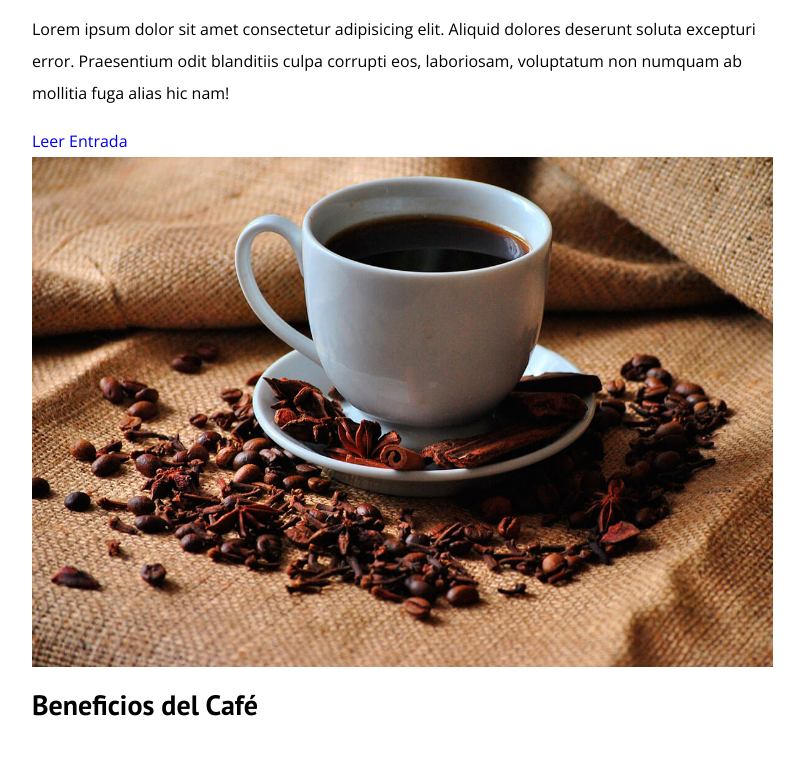
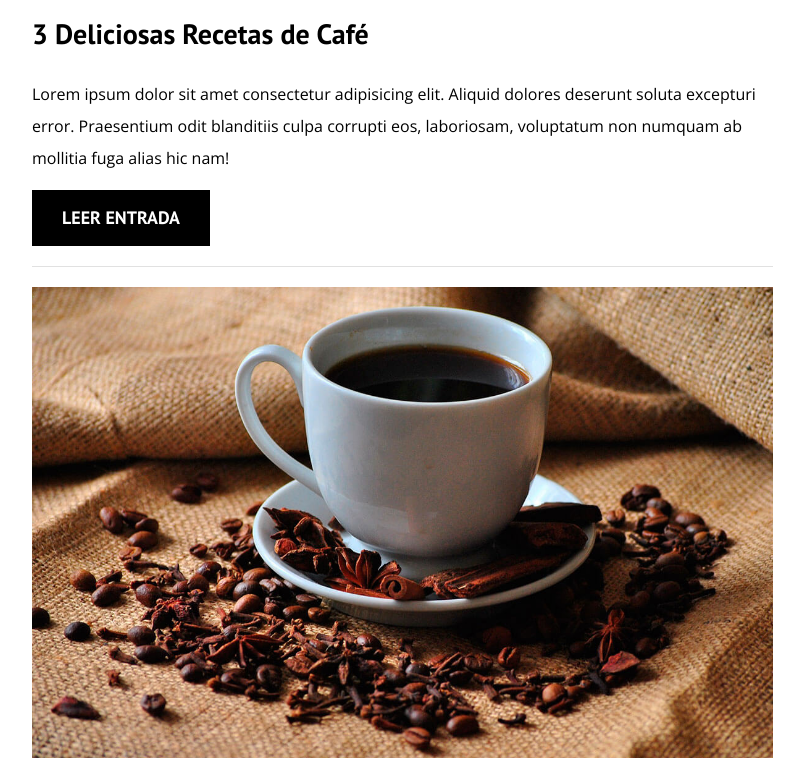
Before and after one commit to Fedejael/CCJ-DWC, a plain HTML site: page BLOGDECAFE/index.html in a window 1280 px wide. Shown: the part 2042-2800 px from the top of the page, without its empty margins (32-836 px from the left). Drawn offline with nearby package versions, Linux system fonts and the light colour scheme.

Commit message:
Finalizando el Blog

```diff
--- a/BLOGDECAFE/css/style.css
+++ b/BLOGDECAFE/css/style.css
@@ -3,6 +3,7 @@
     --fuenteParrafos: 'Open Sans', sans-serif;
 
     --primario: #784D3C;
+    --gris: #e1e1e1;
     --blanco: #ffffff;
     --negro: #000000;
 }
@@ -133,3 +134,35 @@ img {
         column-gap: 4rem;
     }
 }
+
+.entrada {
+    border-bottom: 1px solid var(--gris);
+    margin-bottom: 2rem;
+}
+
+.entrada:last-of-type {
+    border: none;
+    margin-bottom: 0;
+}
+
+.boton {
+    display: block;
+    font-family: var(--fuenteHeading);
+    color: var(--blanco);
+    text-align: center;
+    padding: 1rem 3rem;
+    font-size: 1.8rem;
+    text-transform: uppercase;
+    font-weight: bold;
+    margin-bottom: 2rem;
+}
+
+@media (min-width: 768px) {
+    .boton {
+        display: inline-block;
+    }
+}
+
+.boton--primario {
+ background-color: var(--negro);
+}
```
